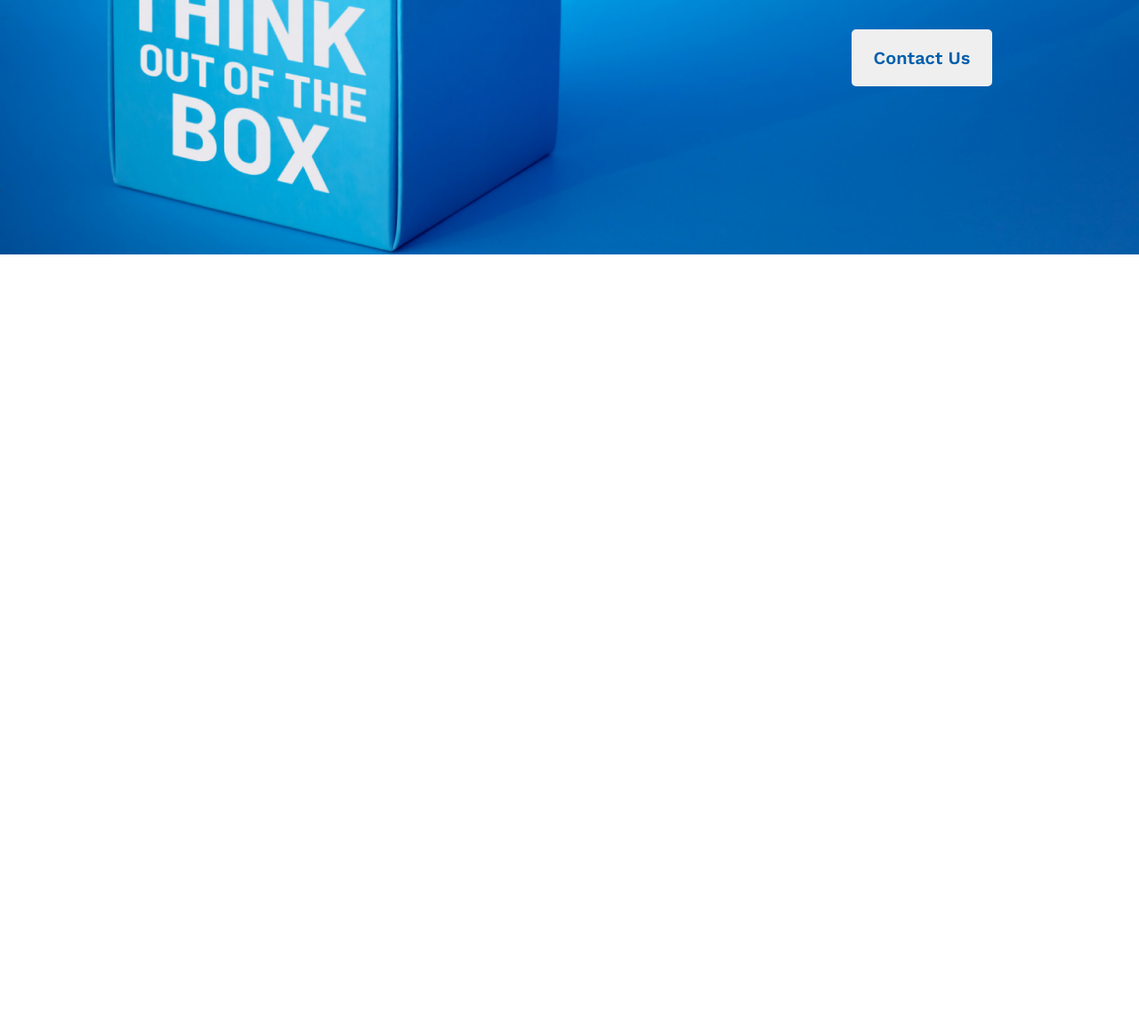
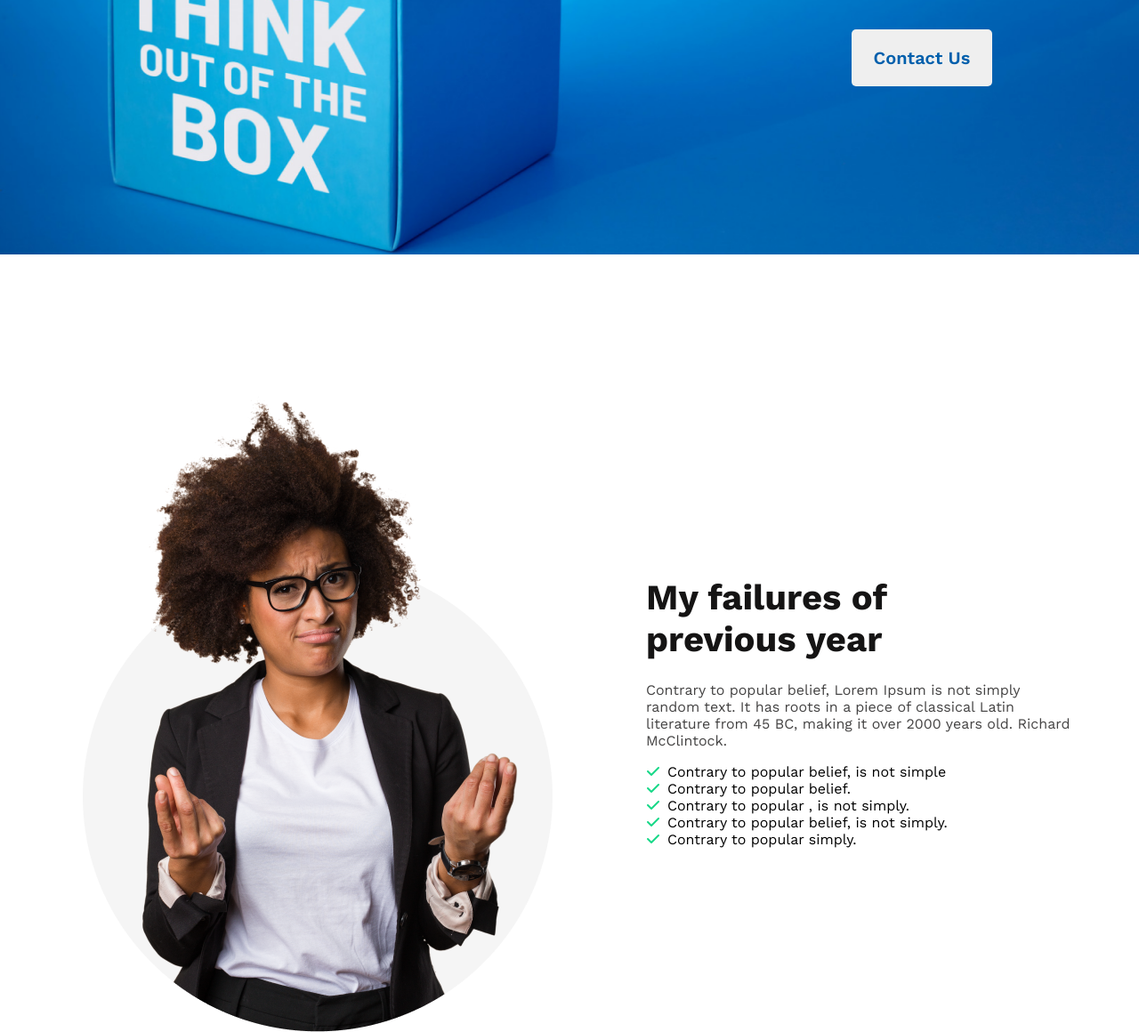
Before and after one commit to coderhasib23/new-year, a plain HTML site: page index.html in a window 1280 px wide. Shown: the part 514-1674 px from the top of the page at 89% size. Before the commit the page ends 800 px from the top, so only its background shows below. Drawn offline with nearby package versions, Linux system fonts and the light colour scheme.

Commit message:
My failures area added

```diff
--- a/index.html
+++ b/index.html
@@ -12,6 +12,11 @@
     <link
       href="https://fonts.googleapis.com/css2?family=Work+Sans:wght@400;600;700;900&display=swap"
       rel="stylesheet"
+    />
+    <!-- font awesome -->
+    <link
+      rel="stylesheet"
+      href="https://cdnjs.cloudflare.com/ajax/libs/font-awesome/6.2.1/css/all.min.css"
     />
     <!-- Stylesheet  -->
     <link rel="stylesheet" href="style.css" />
@@ -34,7 +39,47 @@
         </div>
       </div>
     </header>
-    <main></main>
+    <main>
+      <!-- previous year section -->
+      <section>
+        <div class="previous-year">
+          <div class="previous-year-image">
+            <img src="images/person.png" alt="" srcset="" />
+          </div>
+          <div class="previous-year-text">
+            <h2 class="text-header">
+              My failures of <br />
+              previous year
+            </h2>
+            <p class="text-description">
+              Contrary to popular belief, Lorem Ipsum is not simply random text.
+              It has roots in a piece of classical Latin literature from 45 BC,
+              making it over 2000 years old. Richard McClintock.
+            </p>
+            <ul class="list">
+              <li>
+                <i class="fa-solid fa-check"></i>Contrary to popular belief, is
+                not simple
+              </li>
+              <li>
+                <i class="fa-solid fa-check"></i>Contrary to popular belief.
+              </li>
+              <li>
+                <i class="fa-solid fa-check"></i>Contrary to popular , is not
+                simply.
+              </li>
+              <li>
+                <i class="fa-solid fa-check"></i>Contrary to popular belief, is
+                not simply.
+              </li>
+              <li>
+                <i class="fa-solid fa-check"></i>Contrary to popular simply.
+              </li>
+            </ul>
+          </div>
+        </div>
+      </section>
+    </main>
     <footer></footer>
   </body>
 </html>
--- a/style.css
+++ b/style.css
@@ -1,5 +1,6 @@
 *{
     margin: 0 auto;
+    padding: 0;
     font-family: 'Work Sans', sans-serif;
 }
 
@@ -11,6 +12,11 @@
     padding: 20px 25px;
     border: 0;
     border-radius: 5px;
+}
+
+section{
+    margin-top: 150px;
+    max-width: 1140px;
 }
 
 /* banner style */
@@ -28,10 +34,6 @@ header{
     text-align: right;
   }
 
-.background-image {
-
-  }
-
 .text {
     width: 40%;
     margin-left: 400px;
@@ -45,3 +47,29 @@ header{
 .top-banner-description{
     margin: 36px 0;
 }
+
+.previous-year{
+    display: flex;
+    align-items: center;
+}
+.previous-year-text{
+    margin-left: 87px;
+
+}
+.text-header{
+    color: #151414;
+    font-size: 40px;
+    font-weight: 700;
+}
+.text-description{
+    color: #444343;
+    margin: 24px 0 16px;
+}
+
+ul.list li{
+    list-style: none;
+}
+ul.list li i {
+    color: #16D887;
+    margin-right: 8px;
+}
```
